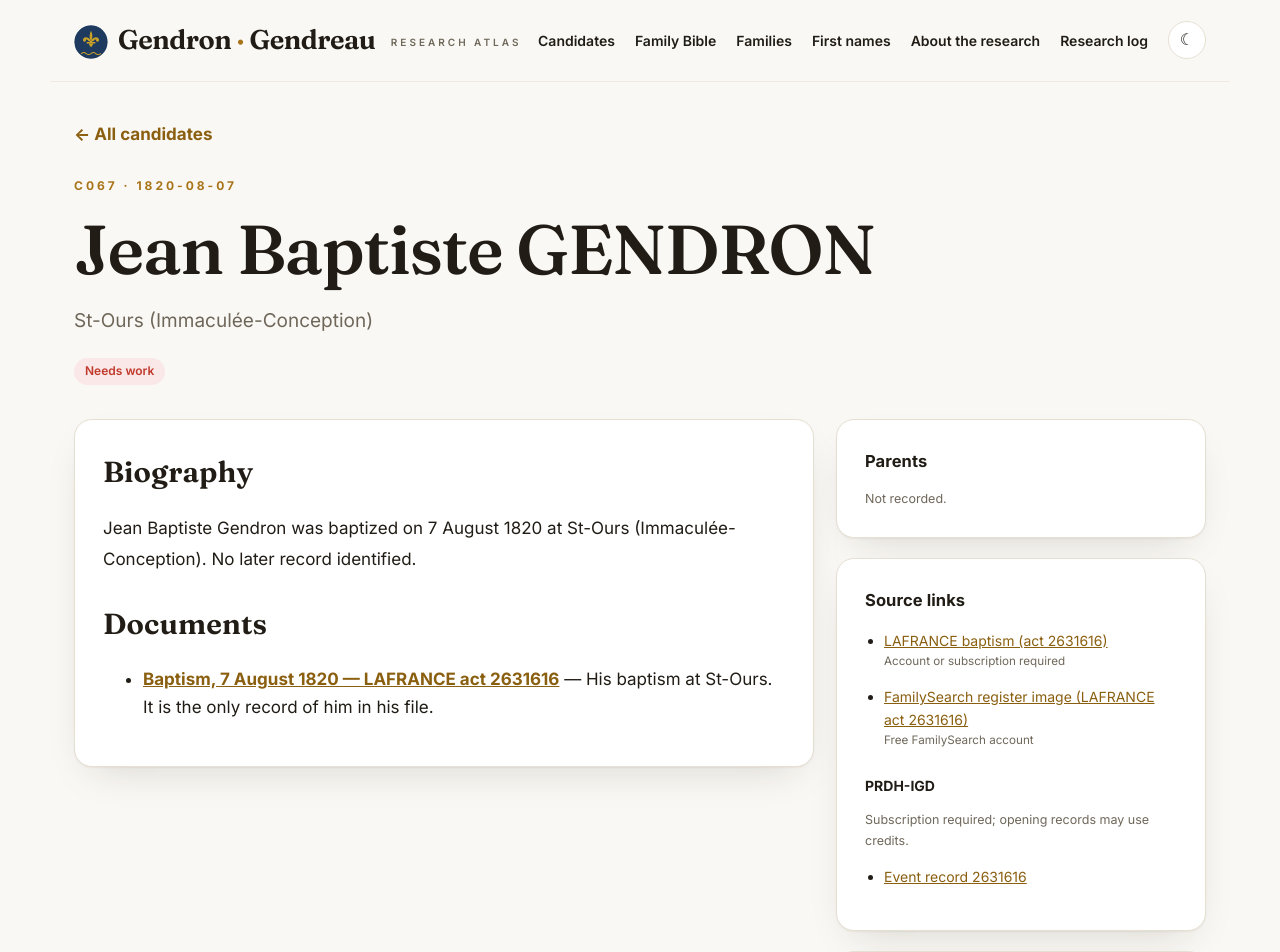
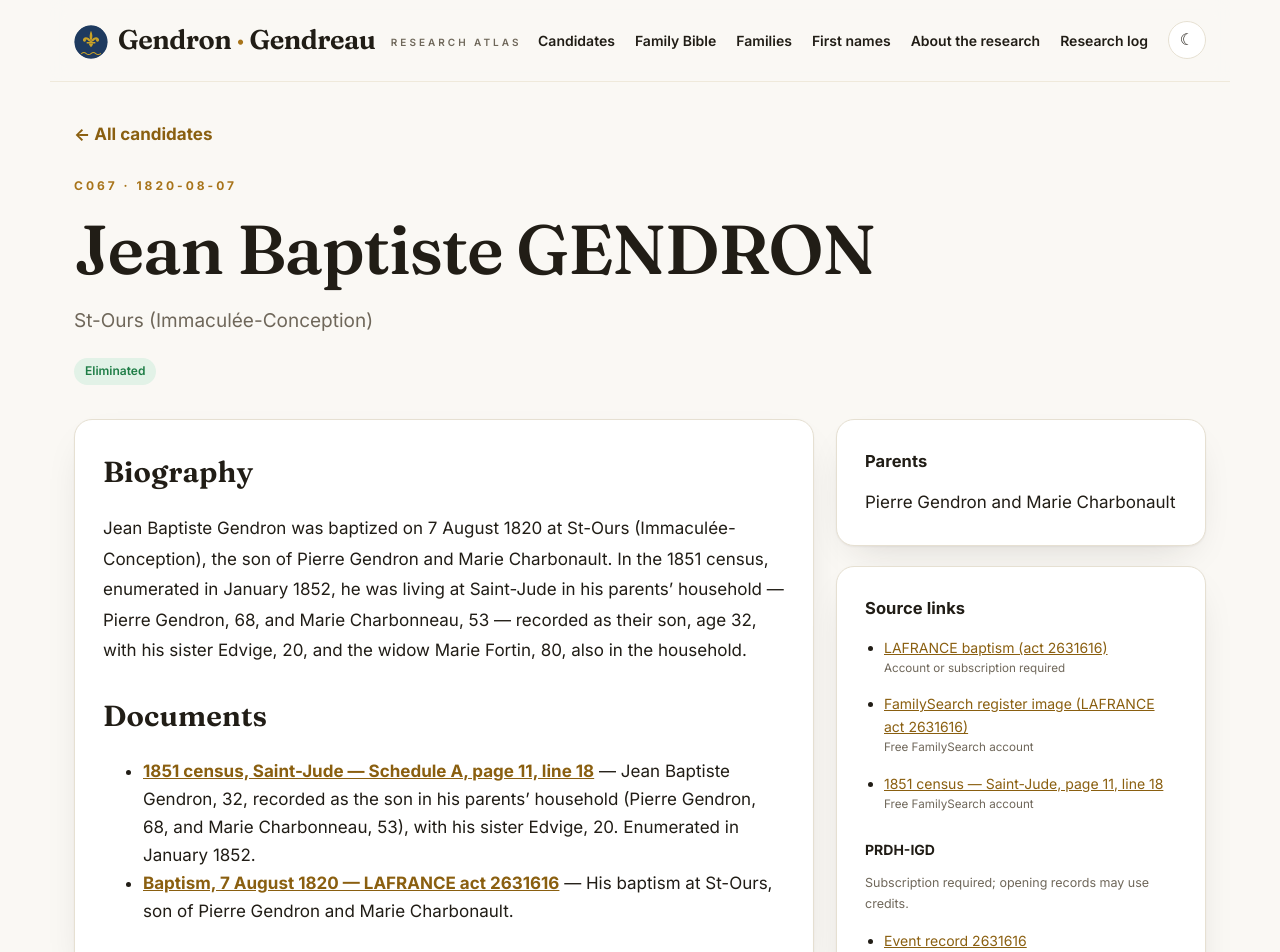
Before and after one commit to vetharmon/gendron-research, a Jekyll site: the page built from _candidates/c067.md, in a window 1280 px wide and 1400 px high. Shown: the top 952 px of the window. Built offline with Jekyll 4.4.1, drawn with Linux system fonts in a browser that asks for light colours; some of the changed text lies outside the part shown; grey boxes are pictures that could not be loaded.

Commit message:
C067 — solid elimination (1851 census, Saint-Jude)

```diff
--- a/_candidates/c067.md
+++ b/_candidates/c067.md
@@ -4,17 +4,20 @@ id: "C067"
 title: "Jean Baptiste GENDRON"
 date_record: "1820-08-07"
 place: "St-Ours (Immaculée-Conception)"
-status: "Needs work"
-category: "unresolved"
-tier: "none"
+status: "Eliminated"
+category: "excluded"
+tier: "solid"
 francois: false
 act: "2631616"
-outcome: "No later record identified."
+parents: "Pierre Gendron and Marie Charbonault"
+outcome: "Living in his parents' household at Saint-Jude in the 1851 census (enumerated January 1852), recorded as their son, age 32 — connected to Canadian records until at least January 1852."
 search_log:
   - resource: "PRDH-IGD / LAFRANCE consolidation"
     outcome: "Baptism located — act 2631616, St-Ours (Immaculée-Conception), 1820-08-07."
   - resource: "Later records — marriage, census, burial"
     outcome: "No record after his baptism has been connected to him."
+  - resource: "14 November 2026 — FamilySearch 1851 census index; census schedule read from the Library and Archives Canada images"
+    outcome: "Found at Saint-Jude (Richelieu), Schedule A, page 11, line 18, in the household of Pierre Gendron, 68, and Marie Charbonneau, 53 — his baptismal parents — recorded as their son, age 32, with his sister Edvige, 20, and the widow Marie Fortin, 80, also in the household. He was still living in Québec in January 1852."
 permalink: /candidates/c067/
 sources:
   - label: "LAFRANCE baptism (act 2631616)"
@@ -25,14 +28,19 @@ sources:
     url: https://www.familysearch.org/ark:/61903/3:1:3QSQ-G99Q-7S6B
     access: Free FamilySearch account
     provenance: Quebec, Catholic Parish Registers, 1621-1979 — image 263, DGS 5471115. Matched to the LAFRANCE act on name, date and parents (12 Nov 2026).
+  - label: "1851 census — Saint-Jude, page 11, line 18"
+    url: "https://www.familysearch.org/search/collection/1325192"
+    access: "Free FamilySearch account"
+    provenance: "Census of Canada East, 1851, Saint-Jude (Richelieu), Schedule A. The household of Pierre Gendron was read from the schedule image (Library and Archives Canada), 14 November 2026; the index entry gives Jean Baptiste Gendron, 32, page 11, line 18."
 filenames:
   []
 ---
 
 ## Biography
 
-Jean Baptiste Gendron was baptized on 7 August 1820 at St-Ours (Immaculée-Conception). No later record identified.
+Jean Baptiste Gendron was baptized on 7 August 1820 at St-Ours (Immaculée-Conception), the son of Pierre Gendron and Marie Charbonault. In the 1851 census, enumerated in January 1852, he was living at Saint-Jude in his parents' household — Pierre Gendron, 68, and Marie Charbonneau, 53 — recorded as their son, age 32, with his sister Edvige, 20, and the widow Marie Fortin, 80, also in the household.
 
 ## Documents
 
-- **[Baptism, 7 August 1820 — LAFRANCE act 2631616](https://www.genealogiequebec.com/Membership/LAFRANCE/acte/2631616)** — His baptism at St-Ours. It is the only record of him in his file.
+- **[1851 census, Saint-Jude — Schedule A, page 11, line 18](https://www.familysearch.org/search/collection/1325192)** — Jean Baptiste Gendron, 32, recorded as the son in his parents' household (Pierre Gendron, 68, and Marie Charbonneau, 53), with his sister Edvige, 20. Enumerated in January 1852.
+- **[Baptism, 7 August 1820 — LAFRANCE act 2631616](https://www.genealogiequebec.com/Membership/LAFRANCE/acte/2631616)** — His baptism at St-Ours, son of Pierre Gendron and Marie Charbonault.
```
